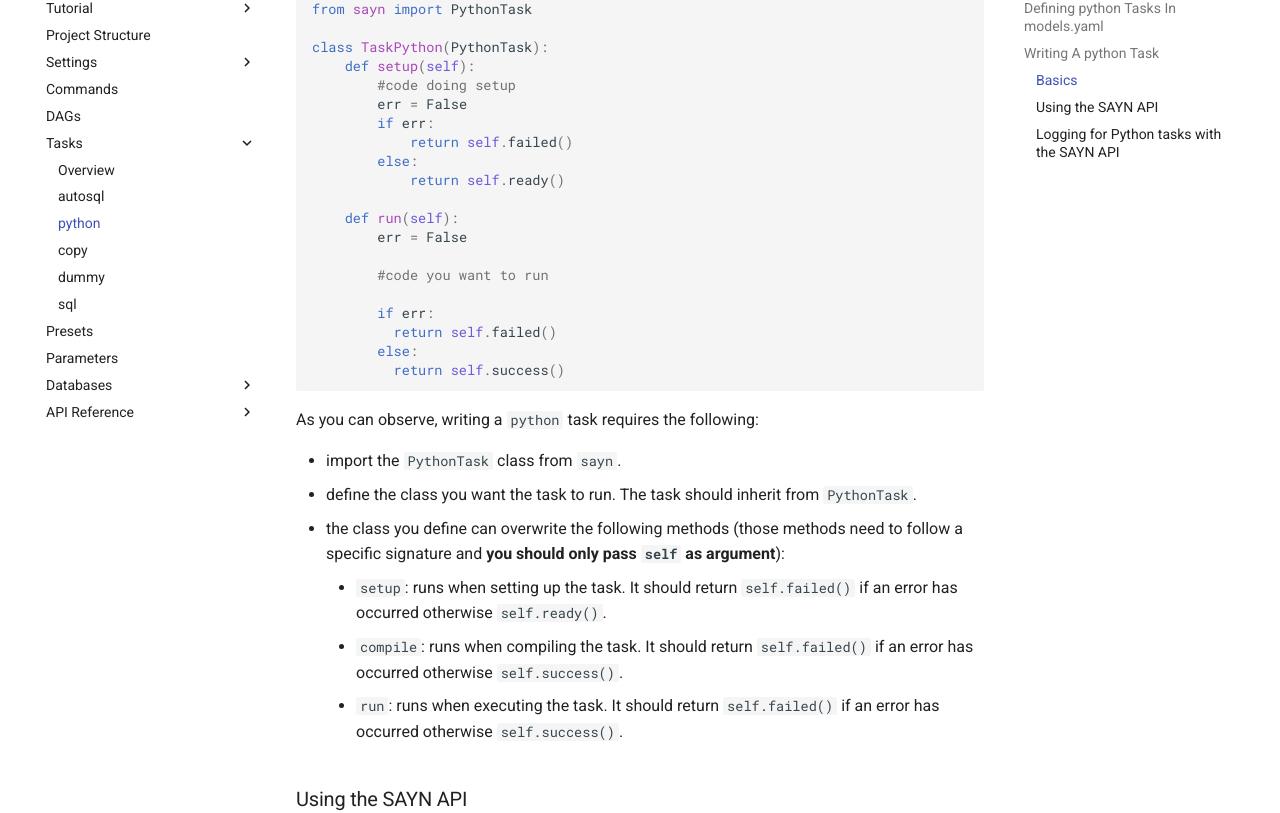
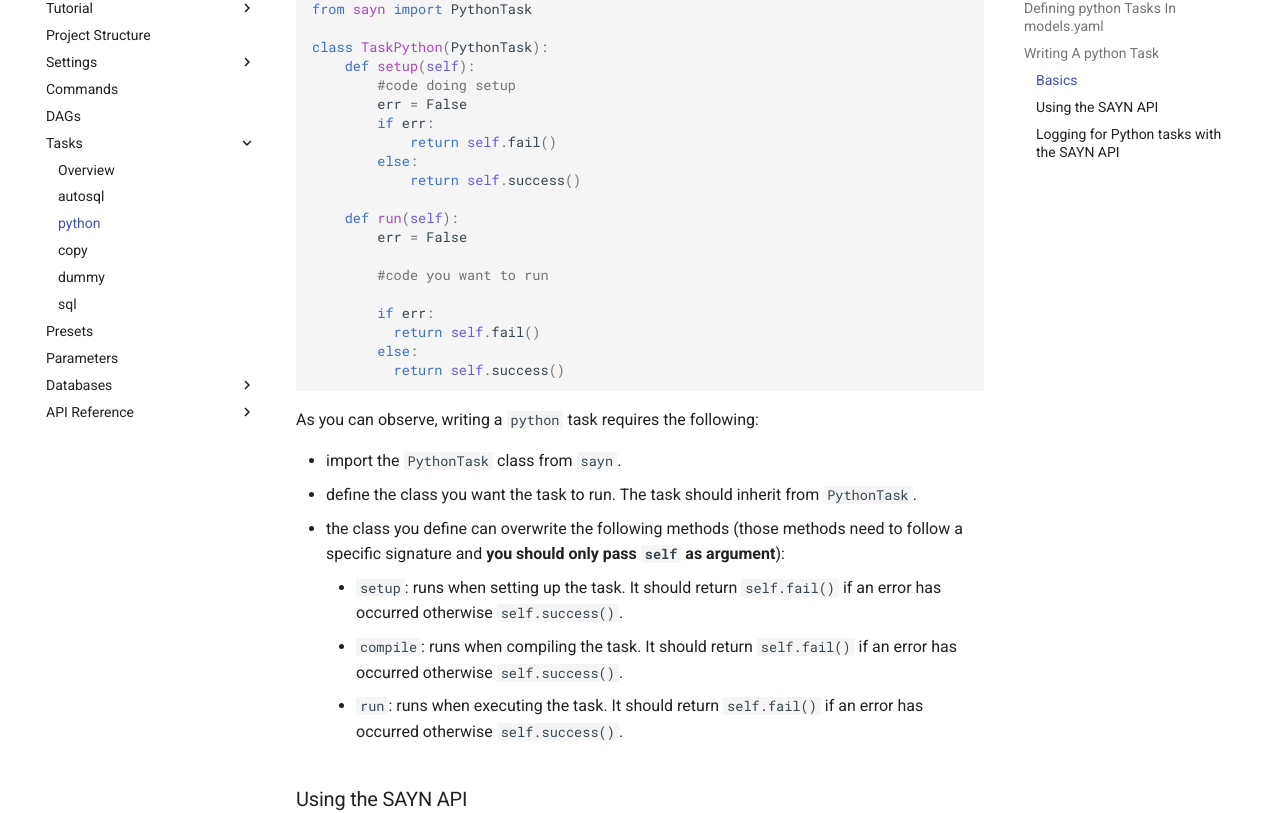
Before and after one commit to 173TECH/sayn, an MkDocs documentation site: the page built from docs/tasks/python.md, in a window 1280 px wide and 1400 px high, scrolled down 790 px. Shown: the part 127-940 px from the top of the window. Built offline with MkDocs 1.6.1 and Material for MkDocs 9.7.7, drawn with Linux system fonts in a browser that asks for light colours; comment, search, counter and statistics services are not loaded.

Commit message:
Updated documentation

````diff
--- a/docs/tasks/python.md
+++ b/docs/tasks/python.md
@@ -35,9 +35,9 @@ class TaskPython(PythonTask):
         #code doing setup
         err = False
         if err:
-            return self.failed()
+            return self.fail()
         else:
-            return self.ready()
+            return self.success()
 
     def run(self):
         err = False
@@ -45,7 +45,7 @@ class TaskPython(PythonTask):
         #code you want to run
 
         if err:
-          return self.failed()
+          return self.fail()
         else:
           return self.success()
 ```
@@ -55,9 +55,9 @@ As you can observe, writing a `python` task requires the following:
 * import the `PythonTask` class from `sayn`.
 * define the class you want the task to run. The task should inherit from `PythonTask`.
 * the class you define can overwrite the following methods (those methods need to follow a specific signature and **you should only pass `self` as argument**):
-    * `setup`: runs when setting up the task. It should return `self.failed()` if an error has occurred otherwise `self.ready()`.
-    * `compile`: runs when compiling the task. It should return `self.failed()` if an error has occurred otherwise `self.success()`.
-    * `run`: runs when executing the task. It should return `self.failed()` if an error has occurred otherwise `self.success()`.
+    * `setup`: runs when setting up the task. It should return `self.fail()` if an error has occurred otherwise `self.success()`.
+    * `compile`: runs when compiling the task. It should return `self.fail()` if an error has occurred otherwise `self.success()`.
+    * `run`: runs when executing the task. It should return `self.fail()` if an error has occurred otherwise `self.success()`.
 
 ### Using the SAYN API
 
````
Also changed, not shown: docs/parameters.md (+3 -3 lines), docs/tutorials/tutorial_part1.md (+5 -5 lines), docs/tutorials/tutorial_part2.md (+6 -6 lines).
